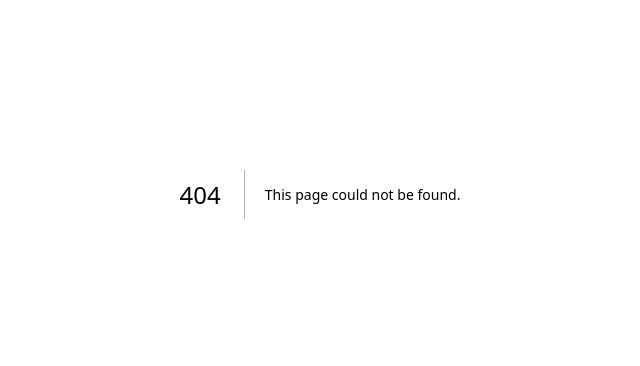
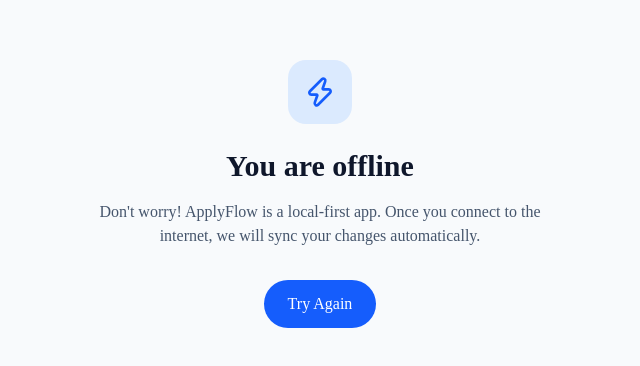
Before and after one commit to Crl0sDEV/Apply-Flow, a Next.js app: page /~offline in a window 1280 px wide. Before the commit this address had no page. Shown: the part 206-572 px from the top of the page, without its empty margins (320-960 px from the left). Built offline with nearby package versions, Linux system fonts and the light colour scheme.

Commit message:
update the offline mode features

```diff
--- /dev/null
+++ b/app/~offline/page.tsx
@@ -0,0 +1,21 @@
+import { Zap } from "lucide-react"
+
+export default function OfflinePage() {
+  return (
+    <div className="min-h-screen flex flex-col items-center justify-center bg-slate-50 dark:bg-slate-950 p-4 text-center">
+      <div className="w-16 h-16 bg-blue-100 dark:bg-blue-900/40 rounded-2xl flex items-center justify-center text-blue-600 mb-6">
+        <Zap size={32} />
+      </div>
+      <h1 className="text-3xl font-bold text-slate-900 dark:text-white mb-4">You are offline</h1>
+      <p className="text-slate-600 dark:text-slate-400 max-w-md mx-auto mb-8">
+        Don't worry! ApplyFlow is a local-first app. Once you connect to the internet, we will sync your changes automatically.
+      </p>
+      <button
+        onClick={() => window.location.reload()}
+        className="px-6 py-3 bg-blue-600 text-white rounded-full font-medium hover:bg-blue-700 transition-colors"
+      >
+        Try Again
+      </button>
+    </div>
+  )
+}
--- a/next.config.ts
+++ b/next.config.ts
@@ -3,7 +3,16 @@
 
 const withPWA = withPWAInit({
   dest: "public",
-  disable: process.env.NODE_ENV === "development", // Disable in dev to avoid caching issues
+  disable: process.env.NODE_ENV === "development",
+  cacheOnFrontEndNav: true,
+  aggressiveFrontEndNavCaching: true,
+  reloadOnOnline: true,
+  fallbacks: {
+    document: "/~offline",
+  },
+  workboxOptions: {
+    disableDevLogs: true,
+  },
 });
 
 const nextConfig: NextConfig = {
```
